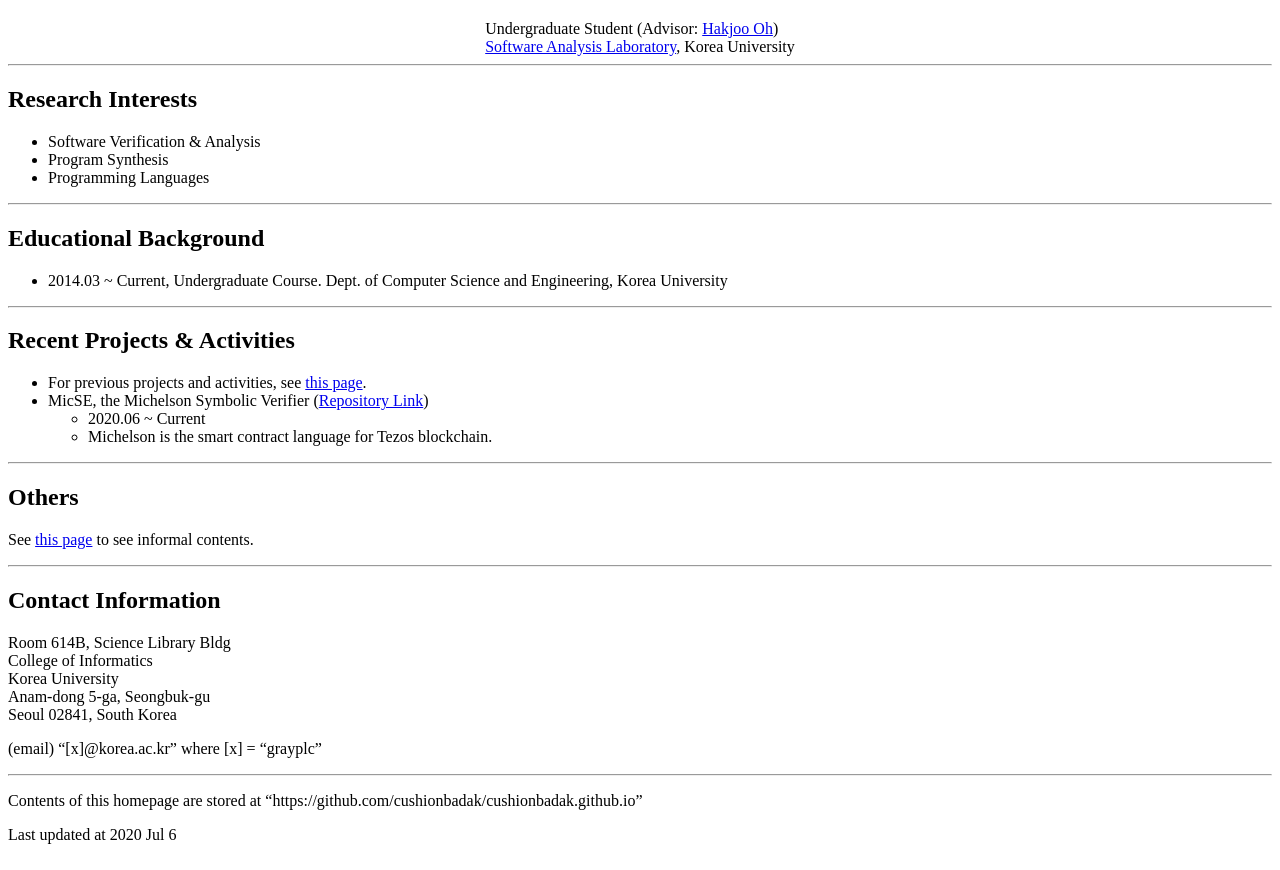
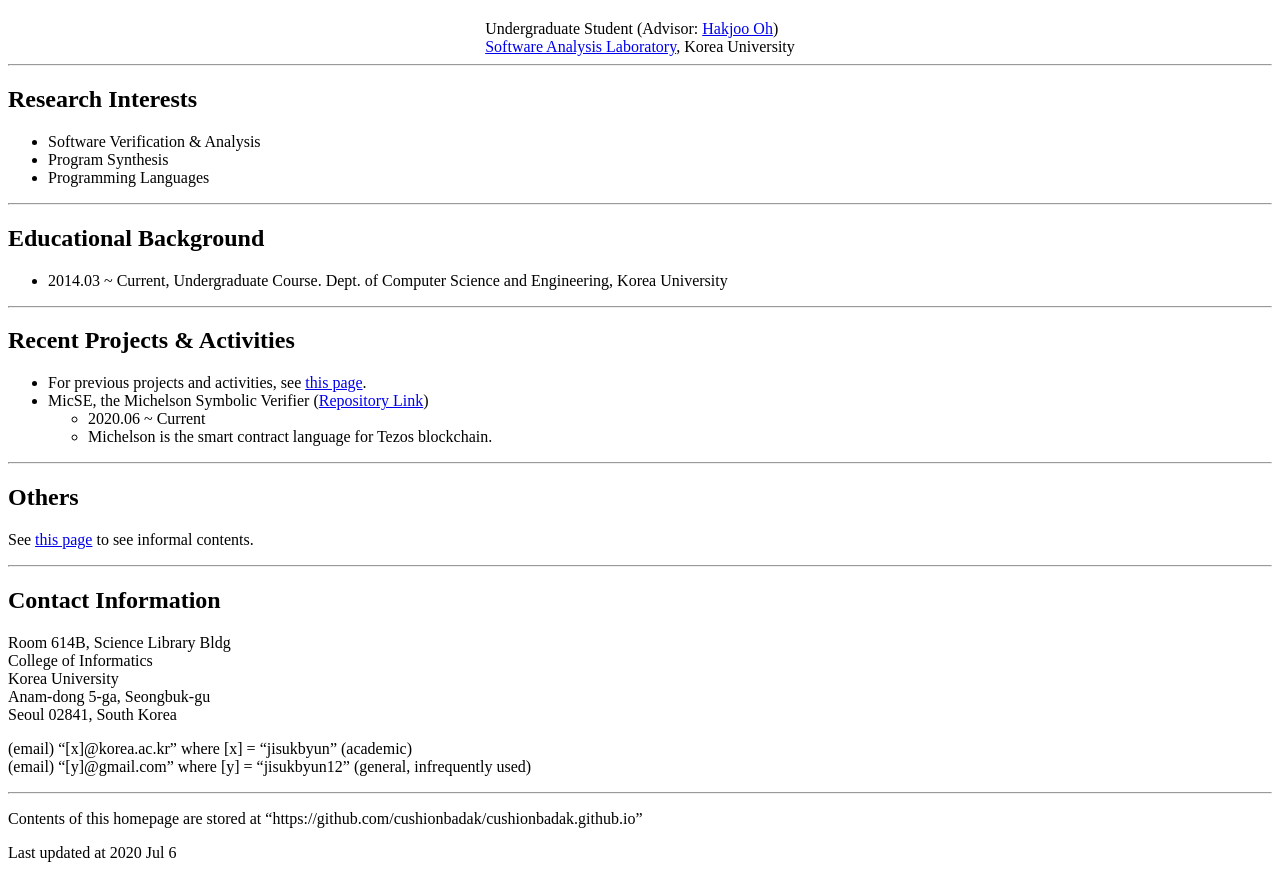
Before and after one commit to cushionbadak/cushionbadak.github.io, a plain HTML site: page index.html in a window 1280 px wide. Shown: the part 87-957 px from the top of the page. Drawn offline with Linux system fonts and the light colour scheme.

Commit message:
Update index.html

```diff
--- a/index.html
+++ b/index.html
@@ -66,7 +66,9 @@
     </div>
 
     <p>
-        (email) <q>[x]@korea.ac.kr</q> where [x] = <q>grayplc</q>
+        (email) <q>[x]@korea.ac.kr</q> where [x] = <q>jisukbyun</q> (academic)
+        </br>
+        (email) <q>[y]@gmail.com</q> where [y] = <q>jisukbyun12</q> (general, infrequently used)
     </p>
 
     <hr>
```
